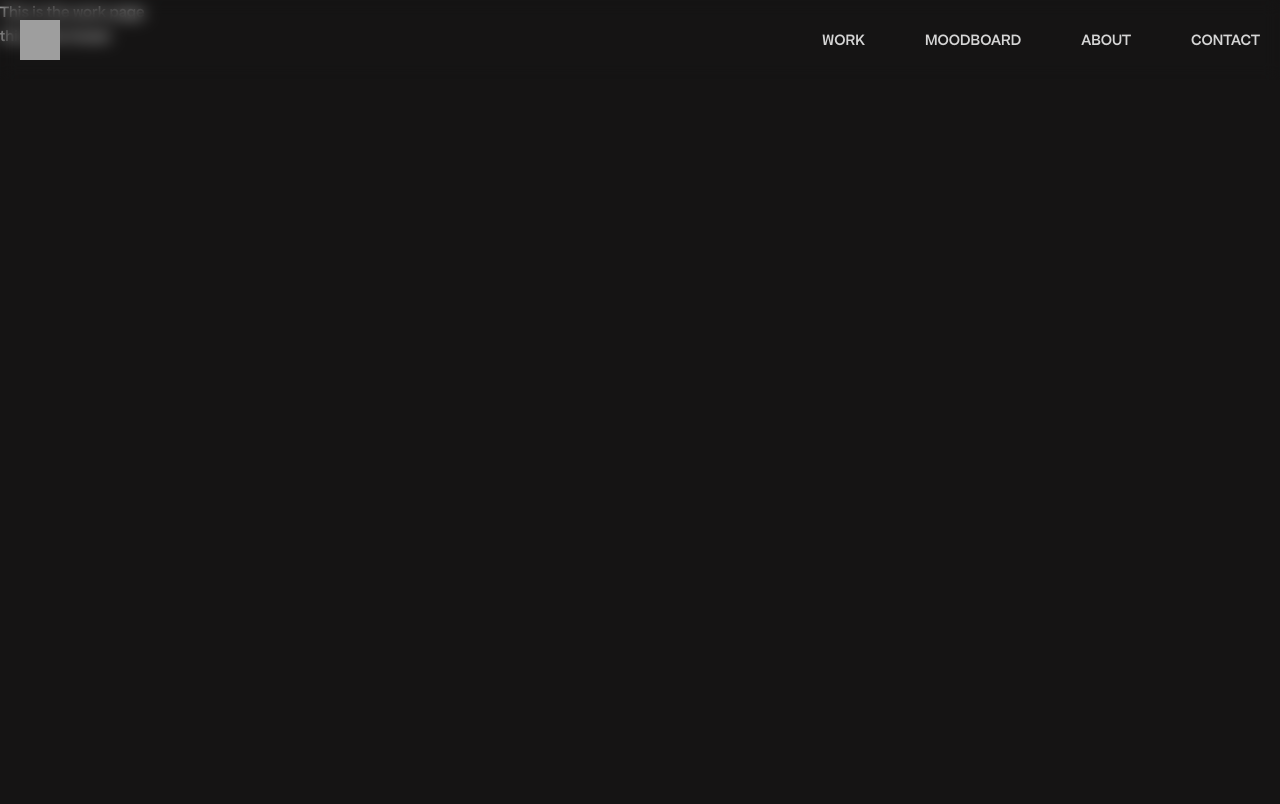
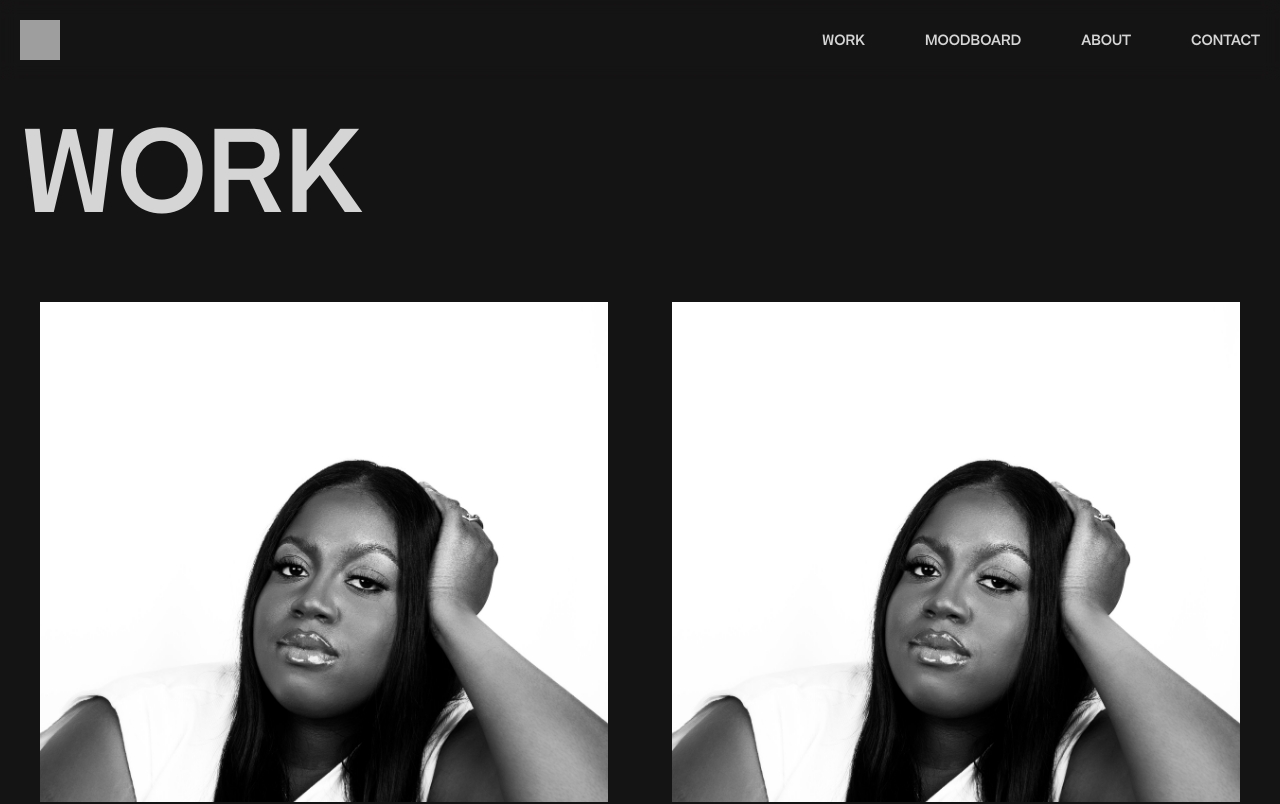
Before and after one commit to Akinloluwa-Adedijo/issy-website, a React (Vite) app: page /work in a window 1280 px wide. Shown: the top 804 px of the page. Built offline with nearby package versions, Linux system fonts and the light colour scheme; grey boxes are pictures that could not be loaded.

Commit message:
added work page

```diff
--- /dev/null
+++ b/src/components/SectionWrapper/SectionWrapper.tsx
@@ -0,0 +1,18 @@
+import React from "react";
+
+type SectionWrapperProps = {
+  title: string;
+  children: React.ReactNode;
+};
+const SectionWrapper = ({ title, children }: SectionWrapperProps) => {
+  return (
+    <main className="pt-20">
+      <section className="flex flex-col gap-10 p-5">
+        <h2 className="text-4xl sm:text-[10vw] uppercase">{title}</h2>
+        {children}
+      </section>
+    </main>
+  );
+};
+
+export default SectionWrapper;
--- a/src/pages/Work/Work.tsx
+++ b/src/pages/Work/Work.tsx
@@ -1,5 +1,17 @@
+import SectionWrapper from "../../components/SectionWrapper/SectionWrapper";
+import WorkCard from "../../components/WorkCard/WorkCard";
+import { workData } from "../../data/data";
+
 const Work = () => {
-  return <div>This is the work page</div>;
+  return (
+    <SectionWrapper title="Work">
+      <div className="grid grid-cols-1 sm:grid-cols-2 gap-6">
+        {workData.map((project, index) => (
+          <WorkCard key={index} project={project} />
+        ))}
+      </div>
+    </SectionWrapper>
+  );
 };
 
 export default Work;
```
